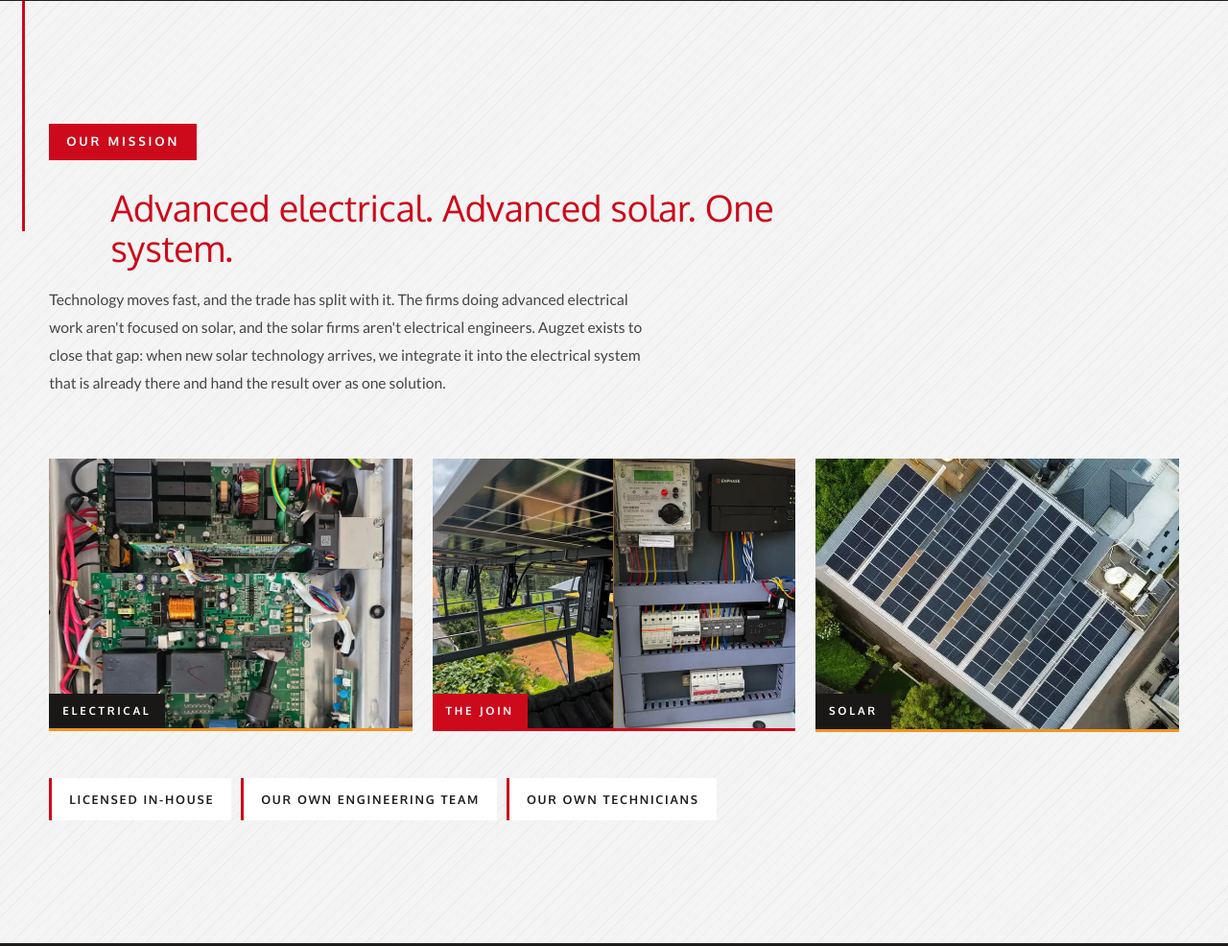
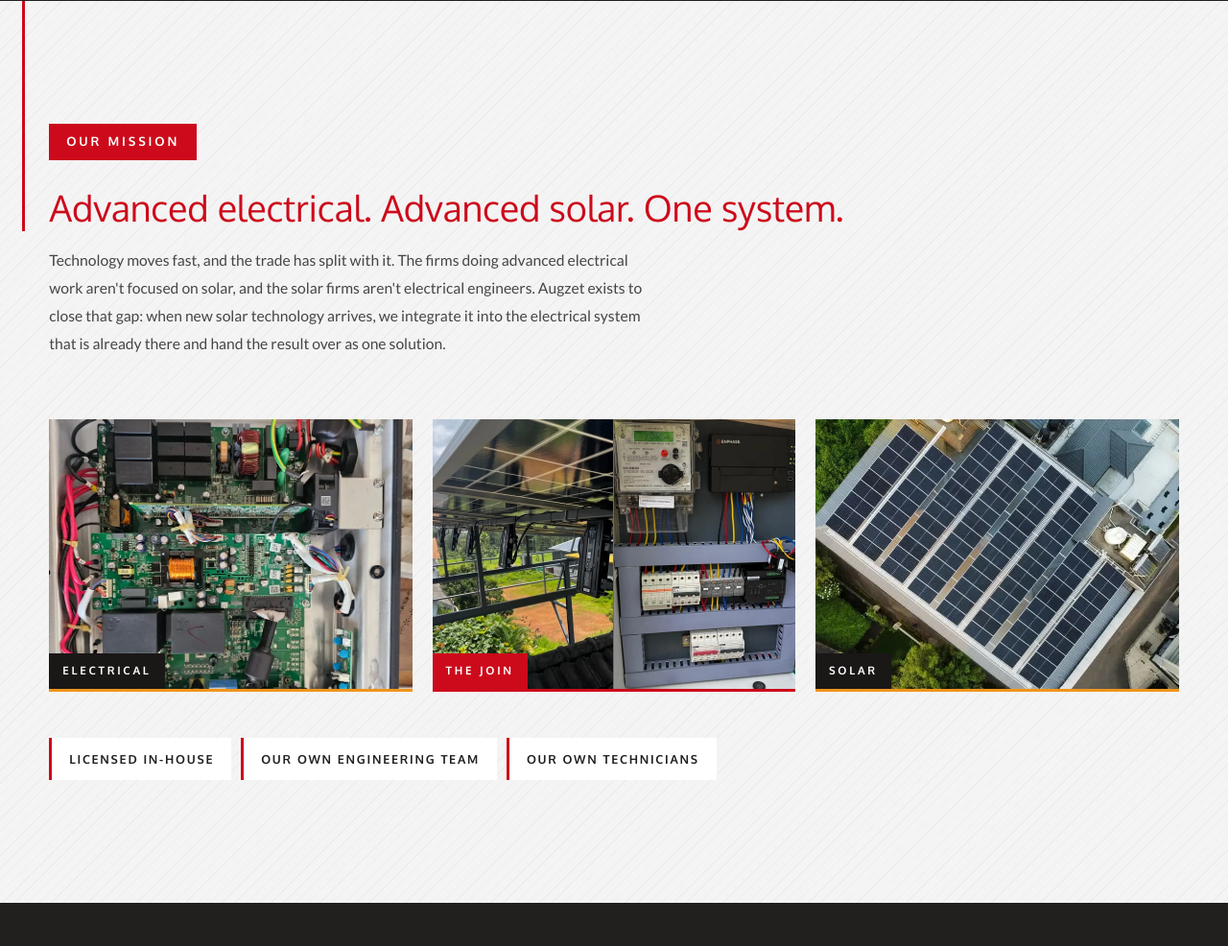
Before and after one commit to miroshopmiro-lang/augzet-engineers, a plain HTML site: page index.html in a window 1280 px wide. Shown: the part 3204-4190 px from the top of the page at 96% size. Drawn offline with Linux system fonts and the light colour scheme.

Commit message:
Fix title alignment in mission section

```diff
--- a/assets/css/main.css
+++ b/assets/css/main.css
@@ -354,7 +354,7 @@ h3, .h3 { font-size: clamp(1.2rem, 1.65vw, 1.6rem); letter-spacing: 0; line-heig
 .vrule--red::before { background: var(--red); }
 /* Quanta signature: headline indented one step right of its chip */
 @media (min-width: 721px) {
-  .cap2-left h2, .vrule .section-head h2 { margin-left: clamp(1.5rem, 5vw, 4.5rem); }
+  .cap2-left h2 { margin-left: clamp(1.5rem, 5vw, 4.5rem); }
   .cap2-left .link-arrow, .cap2-left .cap2-note, .cap2-left .btn-bar { margin-left: clamp(1.5rem, 5vw, 4.5rem); }
 }
 
```
